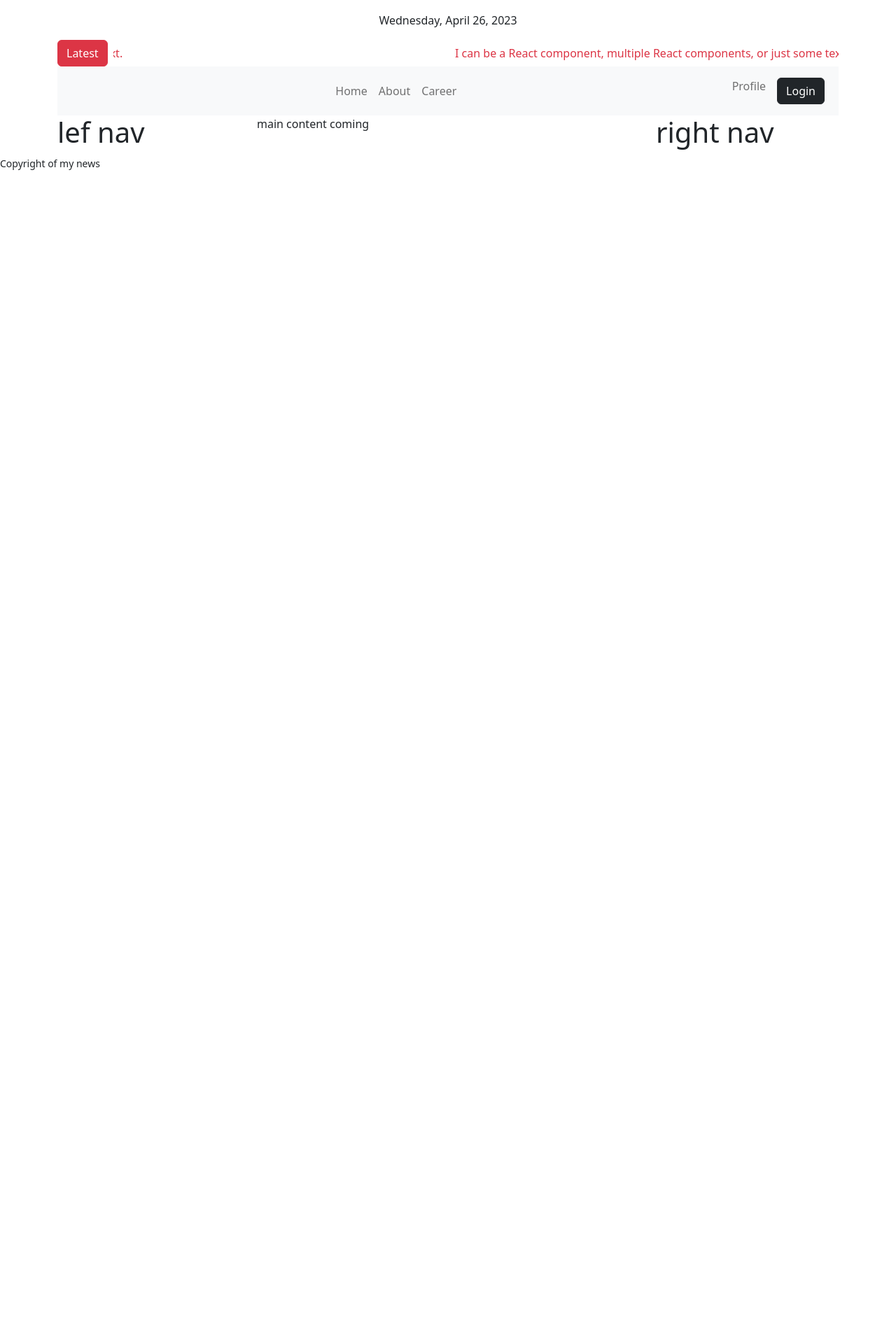
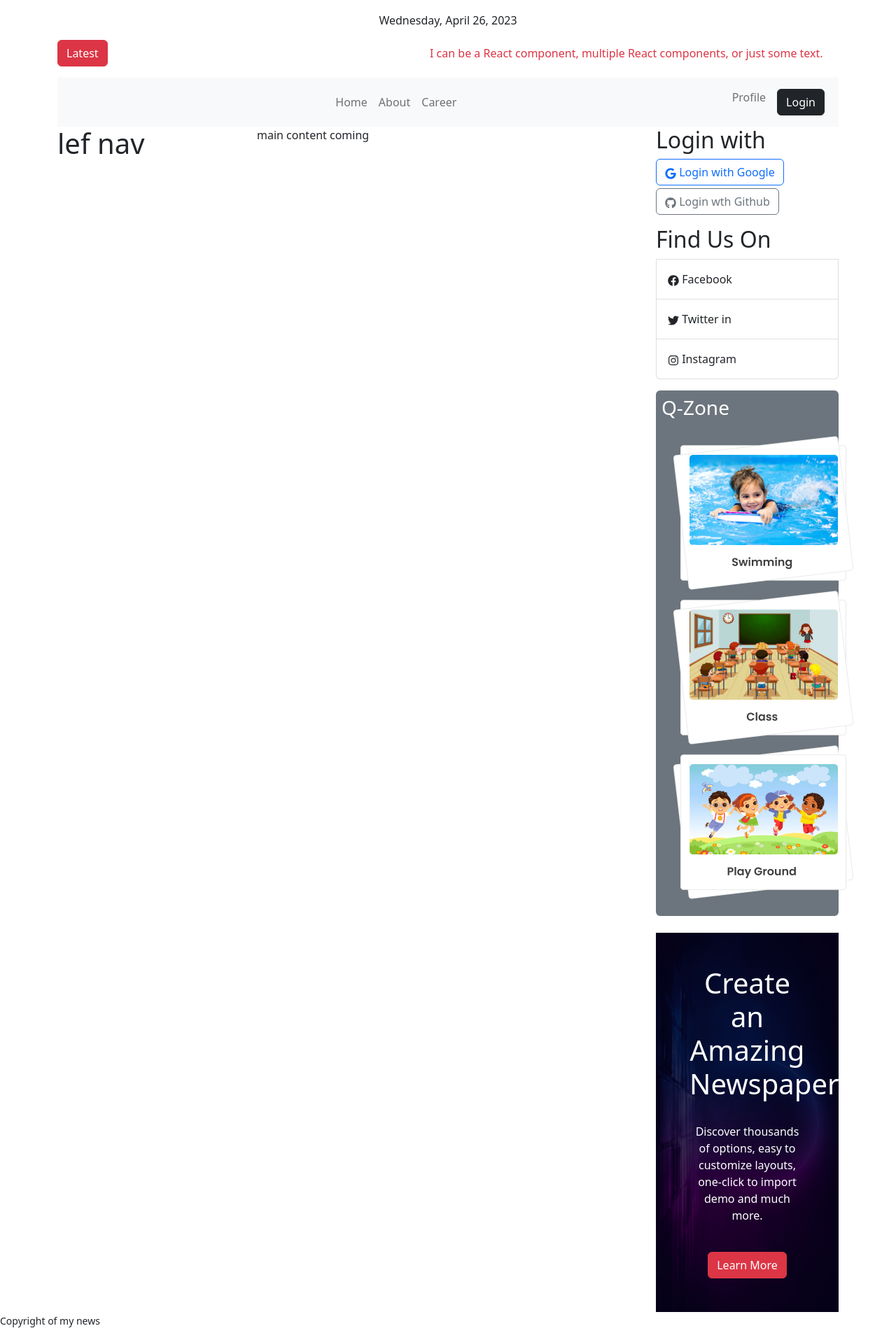
Before and after one commit to HumaionKobir1/the-news-dragon-client, a React (Vite) app: page / in a window 1280 px wide. Shown: the part 77-1992 px from the top of the page at 70% size. Before the commit the page ends 800 px from the top, so only its background shows below. Built offline with nearby package versions, Linux system fonts and the light colour scheme.

Commit message:
Implement Right side component and react icons

```diff
--- a/package.json
+++ b/package.json
@@ -18,6 +18,7 @@
     "react-bootstrap": "^2.7.4",
     "react-dom": "^18.2.0",
     "react-fast-marquee": "^1.5.2",
+    "react-icons": "^4.8.0",
     "react-router-dom": "^6.10.0",
     "sort-by": "^1.2.0"
   },
--- a/src/shared/Header/Header.jsx
+++ b/src/shared/Header/Header.jsx
@@ -14,7 +14,7 @@ const Header = () => {
                 <p className='text-secondary'><small>Journalism Without Fear or Favour</small></p>
                 <p>{moment().format("dddd, MMMM D, YYYY")}</p>
             </div>
-            <div className='d-flex gap-2'>
+            <div className='d-flex gap-2 mb-3'>
                 <Button variant="danger">Latest</Button>
                 <Marquee speed={100} className='text-danger'>
                     I can be a React component, multiple React components, or just some text.
--- /dev/null
+++ b/src/shared/Qzone/Qzone.jsx
@@ -0,0 +1,21 @@
+import React from 'react';
+import qzone1 from '../../assets/qZone1.png'
+import qzone2 from '../../assets/qZone2.png'
+import qzone3 from '../../assets/qZone3.png'
+
+const Qzone = () => {
+    return (
+        <>
+            <div className='bg-secondary p-2 mt-3 rounded'>
+                <h3 className='text-white'>Q-Zone</h3>
+                <div className='text-center p-3 '>
+                    <img src={qzone1} alt="" />
+                    <img src={qzone2} alt="" />
+                    <img src={qzone3} alt="" />
+                </div>
+            </div>
+        </>
+    );
+};
+
+export default Qzone;
--- a/src/shared/rightNav/RightNav.jsx
+++ b/src/shared/rightNav/RightNav.jsx
@@ -1,10 +1,40 @@
 import React from 'react';
+import { Button, ListGroup } from 'react-bootstrap';
+import { FaGoogle, FaGithub, FaTwitter, FaFacebook, FaInstagram } from 'react-icons/fa';
+import Qzone from '../Qzone/Qzone';
+import './rightNav.css'
+
+
 
 const RightNav = () => {
     return (
-        <div>
-            <h1>right nav</h1>
-        </div>
+        <>
+            <div>
+            <h2>Login with</h2>
+            <Button  variant="outline-primary"><FaGoogle /> Login with Google</Button>{' '}
+            <Button className='mt-1' variant="outline-secondary"><FaGithub/> Login wth Github</Button>{' '}
+            </div>
+
+            <div className='mt-3'>
+                <ListGroup>
+                    <h2>Find Us On</h2>
+                    <ListGroup.Item className='p-3'><FaFacebook></FaFacebook> Facebook</ListGroup.Item>
+                    <ListGroup.Item className='p-3'><FaTwitter></FaTwitter> Twitter in</ListGroup.Item>
+                    <ListGroup.Item className='p-3'><FaInstagram></FaInstagram> Instagram</ListGroup.Item>
+                </ListGroup>
+            </div>
+
+            <Qzone></Qzone>
+
+            <div className='learn h-40 mt-4 text-white p-5 text-center'>
+                <h1>Create an Amazing Newspaper</h1>
+                <br />
+                <p>Discover thousands of options, easy to customize layouts, one-click to import demo and much more.</p>
+                <br />
+                <Button variant="danger">Learn More</Button>
+            </div>
+
+        </>
     );
 };
 
--- /dev/null
+++ b/src/shared/rightNav/rightNav.css
@@ -0,0 +1,6 @@
+.learn{
+    background-image: url(../../assets/bg.png);
+    background-repeat: no-repeat;
+    background-position: center;
+    background-size: cover;
+}
```
Also changed, not shown: 1 other file (tests, documents, lock files or other folders).
